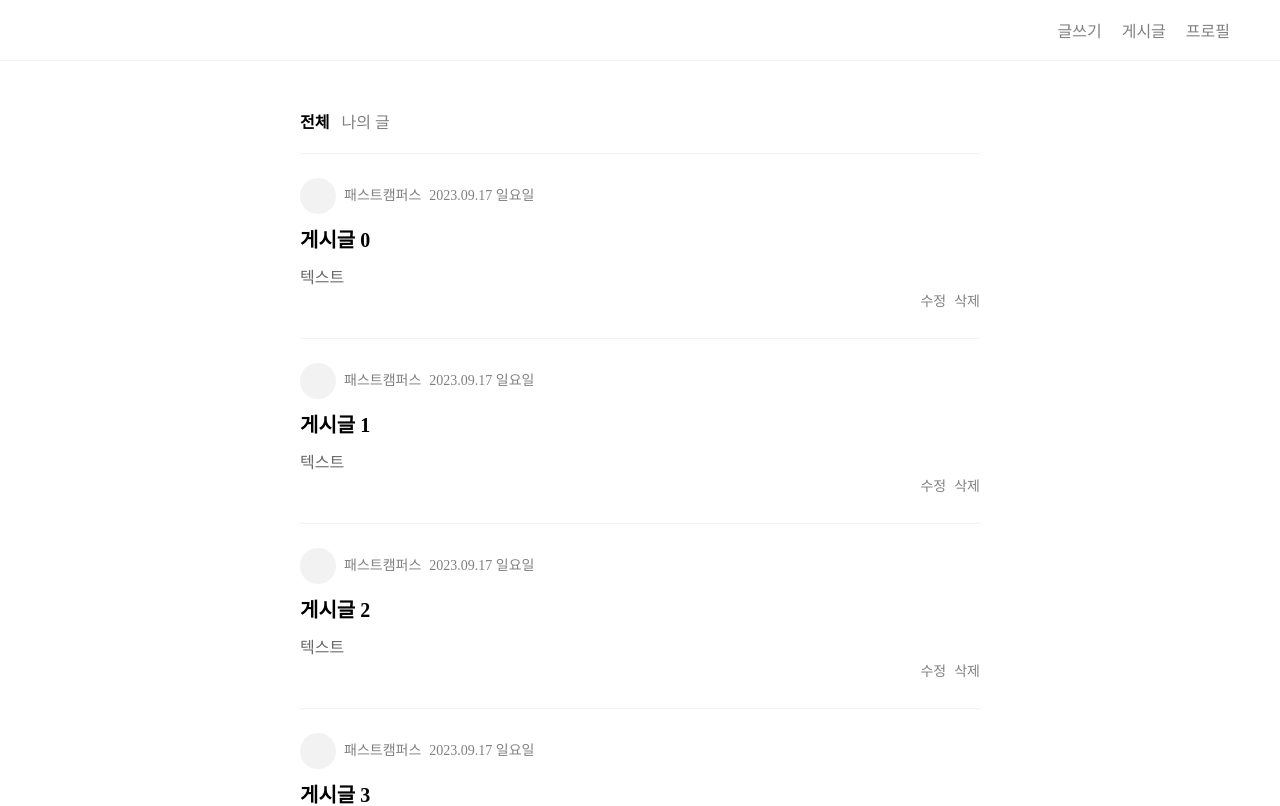
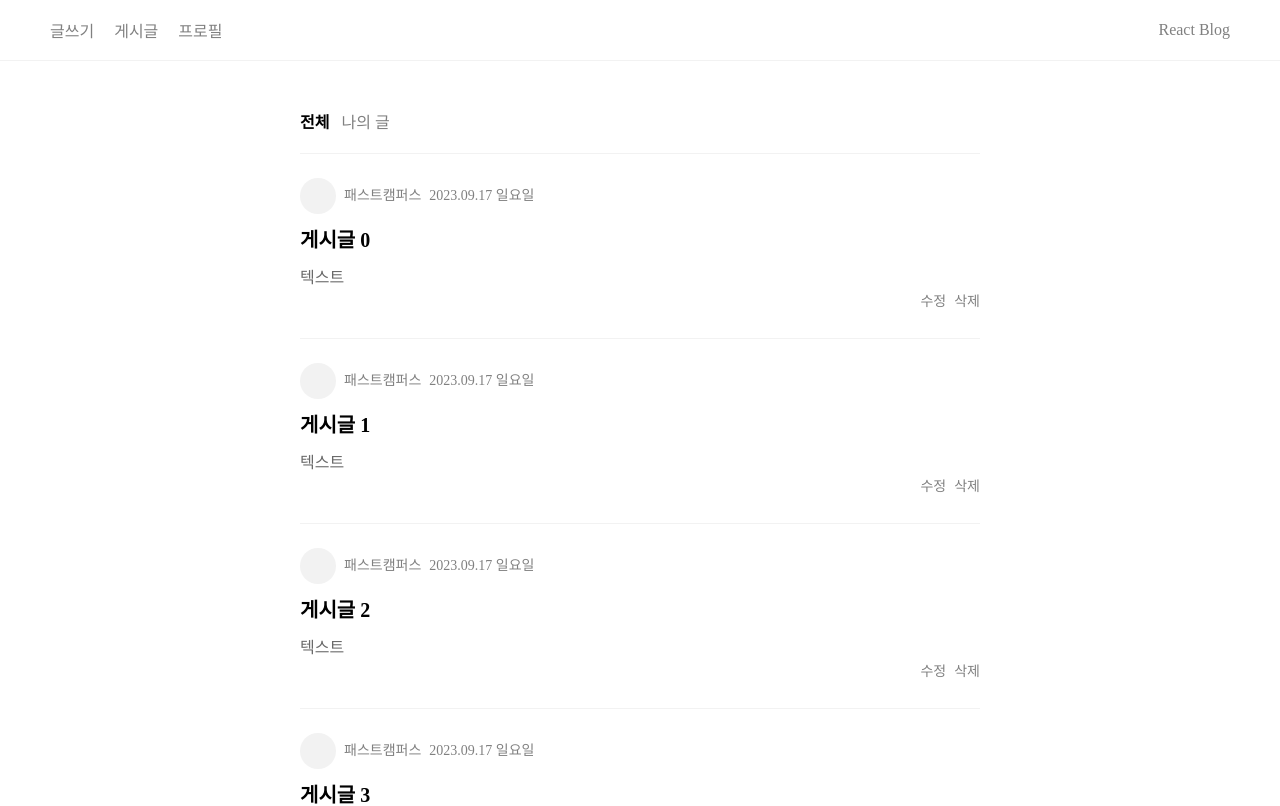
Before and after one commit to choiseona/onlineLecture, a React (Vite) app: page / in a window 1280 px wide. Shown: the top 806 px of the page. Built offline with nearby package versions, Linux system fonts and the light colour scheme.

Commit message:
refactor: 헤더 컴포넌트화

```diff
--- /dev/null
+++ b/src/components/Header.tsx
@@ -0,0 +1,17 @@
+import { Link } from "react-router-dom";
+function Header() {
+  return (
+    <header>
+      <Link to="/" className="header__logo">
+        React Blog
+      </Link>
+      <div>
+        <Link to="/posts/new">글쓰기</Link>
+        <Link to="/posts">게시글</Link>
+        <Link to="/profile">프로필</Link>
+      </div>
+    </header>
+  );
+}
+
+export default Header;
--- a/src/pages/home/index.tsx
+++ b/src/pages/home/index.tsx
@@ -1,14 +1,9 @@
 import { Link } from "react-router-dom";
+import Header from "../../components/Header";
 function Home() {
   return (
     <>
-      <header>
-        <div>
-          <Link to="/posts/new">글쓰기</Link>
-          <Link to="/posts">게시글</Link>
-          <Link to="/profile">프로필</Link>
-        </div>
-      </header>
+      <Header />
       <div className="post__navigation">
         <div className="post__navigation--active">전체</div>
         <div>나의 글</div>
```
